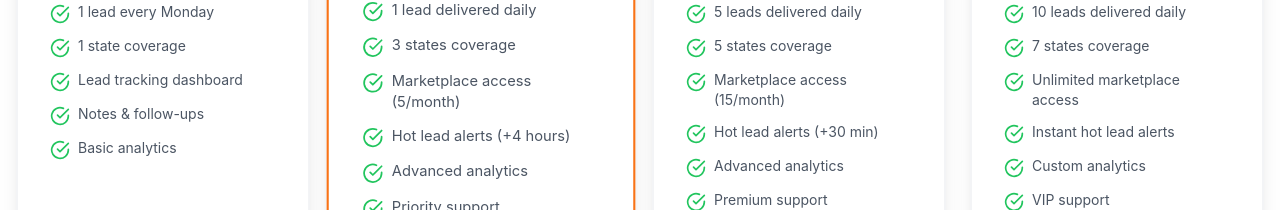
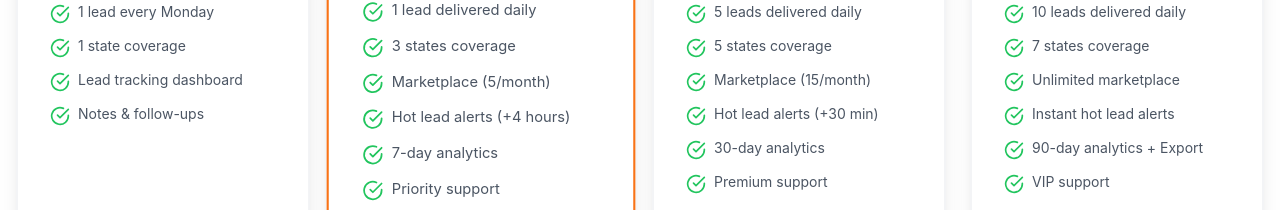
Before and after one commit to crynxmartinez/verifiedhomeowner, a React (Vite) app in the folder frontend/: page /pricing in a window 1280 px wide. Shown: the part 590-800 px from the top of the page. Built offline with nearby package versions, Linux system fonts and the light colour scheme; no server answers.

Commit message:
Update pricing page plan features with specific analytics days

```diff
--- a/frontend/src/pages/Pricing.jsx
+++ b/frontend/src/pages/Pricing.jsx
@@ -25,7 +25,6 @@ export default function Pricing() {
         '1 state coverage',
         'Lead tracking dashboard',
         'Notes & follow-ups',
-        'Basic analytics',
       ],
     },
     {
@@ -37,9 +36,9 @@ export default function Pricing() {
       features: [
         '1 lead delivered daily',
         '3 states coverage',
-        'Marketplace access (5/month)',
+        'Marketplace (5/month)',
         'Hot lead alerts (+4 hours)',
-        'Advanced analytics',
+        '7-day analytics',
         'Priority support',
       ],
       popular: true,
@@ -53,9 +52,9 @@ export default function Pricing() {
       features: [
         '5 leads delivered daily',
         '5 states coverage',
-        'Marketplace access (15/month)',
+        'Marketplace (15/month)',
         'Hot lead alerts (+30 min)',
-        'Advanced analytics',
+        '30-day analytics',
         'Premium support',
       ],
     },
@@ -68,9 +67,9 @@ export default function Pricing() {
       features: [
         '10 leads delivered daily',
         '7 states coverage',
-        'Unlimited marketplace access',
+        'Unlimited marketplace',
         'Instant hot lead alerts',
-        'Custom analytics',
+        '90-day analytics + Export',
         'VIP support',
       ],
     },
```
